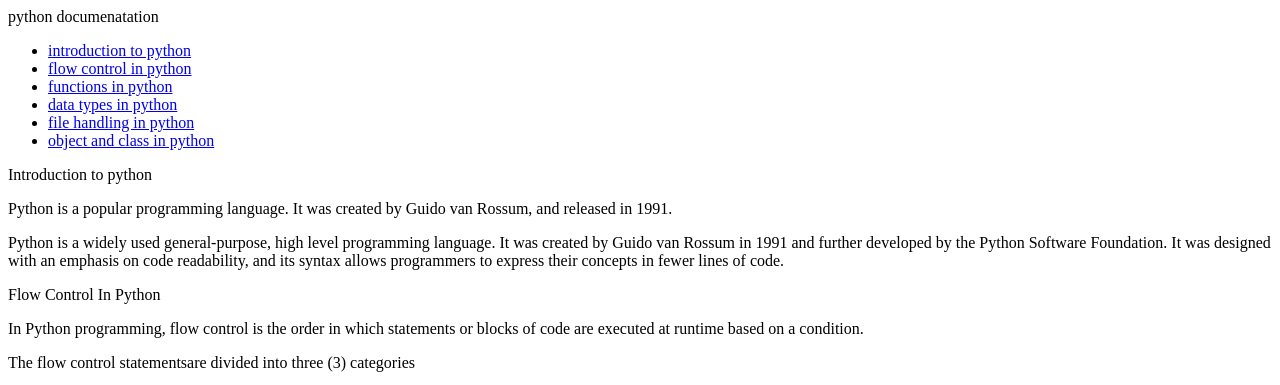
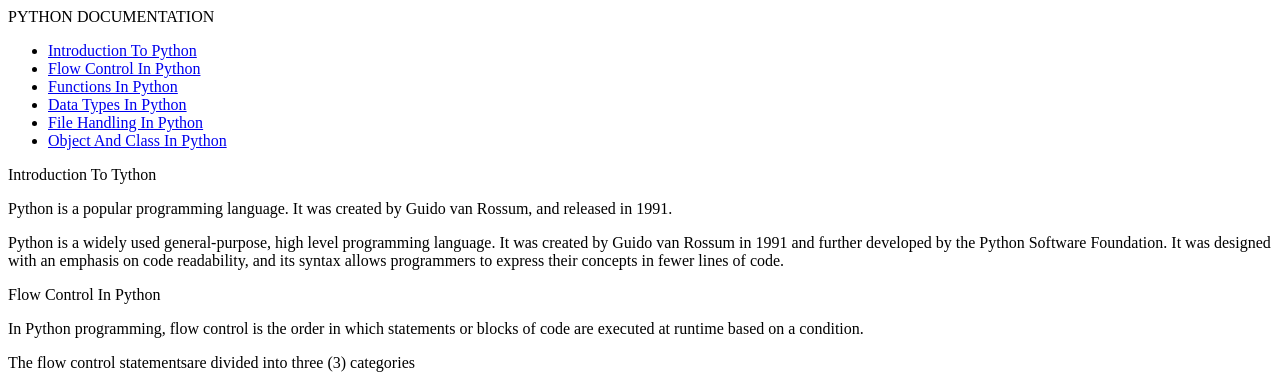
Before and after one commit to Freddyx94/Technical-Presentation, a plain HTML site: page index.html in a window 1280 px wide. Shown: the top 385 px of the page. Drawn offline with Linux system fonts and the light colour scheme.

Commit message:
Update index.html

```diff
--- a/index.html
+++ b/index.html
@@ -9,19 +9,19 @@
 </head>
 <body>
     <nav id="navbar">
-        <header>python documenatation</header>
+        <header>PYTHON DOCUMENTATION</header>
        <ul>
-        <li><a class="nav-link" href="introduction_to_python">introduction to python</a></li>
-        <li><a class="nav-link" href="flow_control_in_python">flow control in python</a></li>
-        <li><a class="nav-link" href="functions_in_python">functions in python</a></li>
-        <li><a class="nav-link" href="data_types_in_python">data types in python</a></li>
-        <li><a class="nav-link" href="file_handling_in_python">file handling in python</a></li>
-        <li><a class="nav-link" href="object_and_class_in_python">object and class in python</a></li>
+        <li><a class="nav-link" href="introduction_to_python">Introduction To Python</a></li>
+        <li><a class="nav-link" href="flow_control_in_python">Flow Control In Python</a></li>
+        <li><a class="nav-link" href="functions_in_python">Functions In Python</a></li>
+        <li><a class="nav-link" href="data_types_in_python">Data Types In Python</a></li>
+        <li><a class="nav-link" href="file_handling_in_python">File Handling In Python</a></li>
+        <li><a class="nav-link" href="object_and_class_in_python">Object And Class In Python</a></li>
        </ul>
     </nav>
     <main id="main-doc">
         <section class="main-section " id="introduction_to_python">
-            <header>Introduction to python</header>
+            <header>Introduction To Tython</header>
             <p>Python is a popular programming language. It was created by Guido van Rossum, and released in 1991.</p>
             <p>Python is a widely used general-purpose, high level programming language. It was created by Guido van Rossum in 1991 and further developed by the Python Software Foundation. It was designed with an emphasis on code readability, and its syntax allows programmers to express their concepts in fewer lines of code.</p>
         </section>
```
